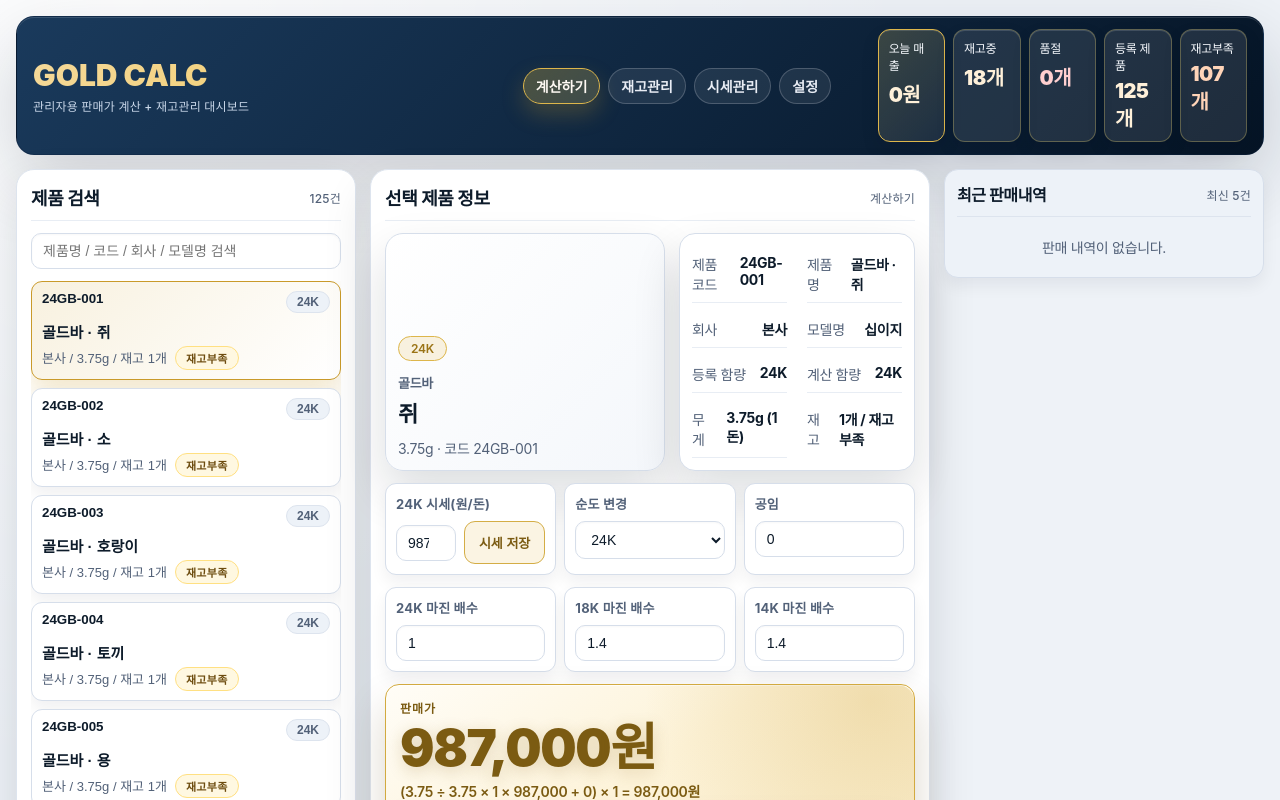
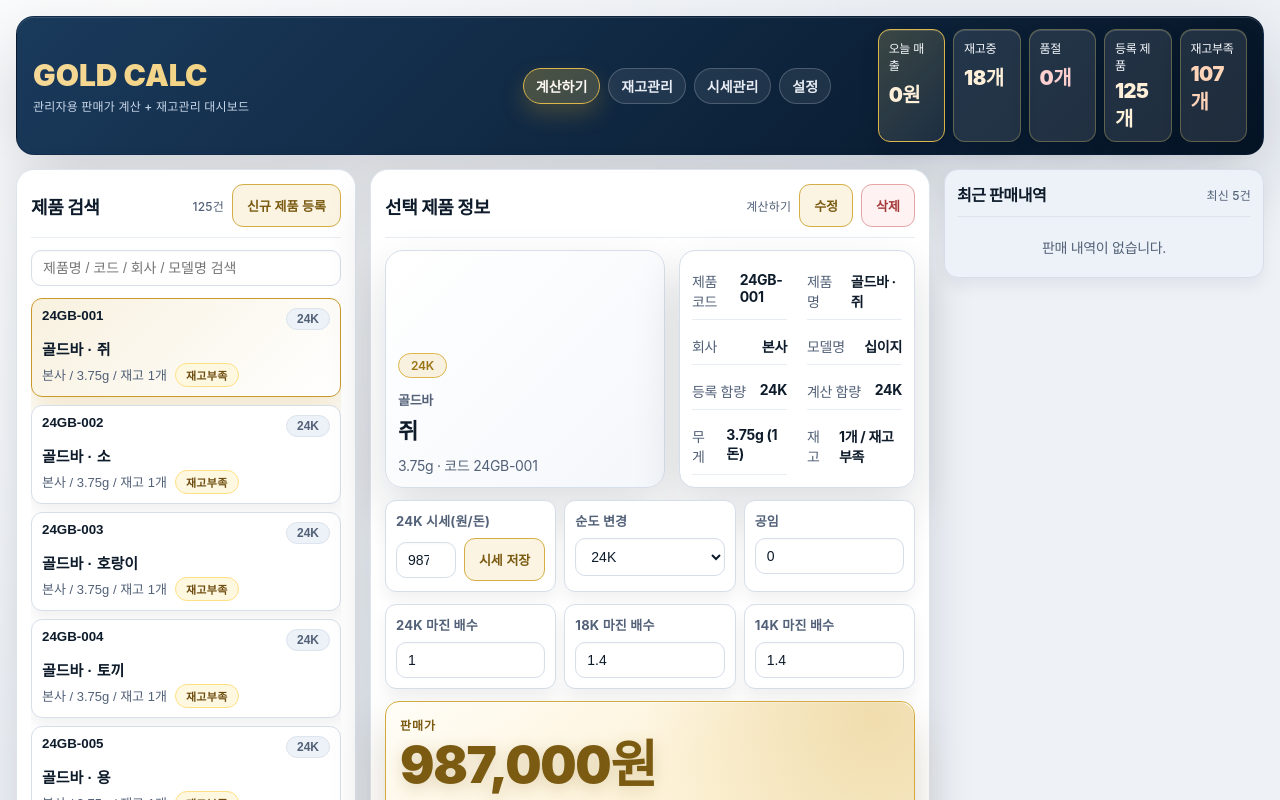
Before and after one commit to rltn33/gold-calc, a React (Vite) app: page / in a window 1280 px wide. Shown: the top 800 px of the page. Built offline with nearby package versions, Linux system fonts and the light colour scheme.

Commit message:
상품 관리 등록/수정/삭제 모달 및 로컬저장 기능 추가

```diff
--- a/src/App.css
+++ b/src/App.css
@@ -642,6 +642,46 @@ body {
   background: linear-gradient(135deg, var(--gold-light), var(--gold-300));
   box-shadow: 0 8px 16px rgba(8, 20, 36, 0.06);
 }
+.danger-button {
+  border-color: #e3a5a5;
+  background: #fff2f2;
+  color: #a53a3a;
+}
+
+.head-actions {
+  display: flex;
+  align-items: center;
+  gap: 8px;
+  flex-wrap: wrap;
+  justify-content: flex-end;
+}
+
+.modal-backdrop {
+  position: fixed;
+  inset: 0;
+  background: rgba(10, 31, 58, 0.42);
+  display: flex;
+  align-items: center;
+  justify-content: center;
+  padding: 14px;
+  z-index: 30;
+}
+
+.modal-card {
+  width: min(760px, 100%);
+  background: var(--bg-surface);
+  border: 1px solid var(--border);
+  border-radius: 18px;
+  padding: 14px;
+  box-shadow: var(--shadow-xl);
+}
+
+.modal-form-grid {
+  display: grid;
+  grid-template-columns: repeat(2, minmax(0, 1fr));
+  gap: 8px;
+  margin-bottom: 12px;
+}
 
 .margin-grid {
   margin-top: 12px;
@@ -773,7 +813,8 @@ thead th {
 
   .calc-grid,
   .info-grid,
-  .margin-grid {
+  .margin-grid,
+  .modal-form-grid {
     grid-template-columns: 1fr;
   }
 
--- a/src/App.jsx
+++ b/src/App.jsx
@@ -1767,6 +1767,19 @@ const DEFAULT_MARGIN_BY_PURITY = {
 };
 
 const MENU_ITEMS = ["계산하기", "재고관리", "시세관리", "설정"];
+const EMPTY_PRODUCT_FORM = {
+  code: "",
+  purity: "24K",
+  type: "",
+  name: "",
+  weight: "",
+  don: "",
+  qty: 1,
+  company: "",
+  model: "",
+  labor: 0,
+  status: "재고중",
+};
 
 function money(value) {
   return Number(value || 0).toLocaleString("ko-KR");
@@ -1830,6 +1843,9 @@ export default function App() {
   const [laborOverride, setLaborOverride] = useState(0);
   const [purityOverride, setPurityOverride] = useState(INVENTORY[0]?.purity || "24K");
   const [activeMenu, setActiveMenu] = useState(MENU_ITEMS[0]);
+  const [isModalOpen, setIsModalOpen] = useState(false);
+  const [modalMode, setModalMode] = useState("create");
+  const [productForm, setProductForm] = useState(EMPTY_PRODUCT_FORM);
   const [marginByPurity, setMarginByPurity] = useState(() => {
     const saved = localStorage.getItem("gold-calc-margin-by-purity-v1");
     if (!saved) return DEFAULT_MARGIN_BY_PURITY;
@@ -1907,6 +1923,71 @@ export default function App() {
     setLaborOverride(item.labor || 0);
   };
 
+  const openCreateModal = () => {
+    setModalMode("create");
+    setProductForm(EMPTY_PRODUCT_FORM);
+    setIsModalOpen(true);
+  };
+
+  const openEditModal = () => {
+    if (!selected) return;
+    setModalMode("edit");
+    setProductForm({
+      code: selected.code || "",
+      purity: selected.purity || "24K",
+      type: selected.type || "",
+      name: selected.name || "",
+      weight: selected.weight || "",
+      don: selected.don || "",
+      qty: selected.qty || 0,
+      company: selected.company || "",
+      model: selected.model || "",
+      labor: selected.labor || 0,
+      status: selected.status || stockState(selected.qty),
+    });
+    setIsModalOpen(true);
+  };
+
+  const updateProductForm = (key, value) => setProductForm((prev) => ({ ...prev, [key]: value }));
+
+  const saveProduct = () => {
+    if (!productForm.code.trim() || !productForm.name.trim() || !productForm.type.trim()) return;
+    const weight = Number(productForm.weight || 0);
+    const don = Number(productForm.don || 0);
+    const qty = Math.max(0, Number(productForm.qty || 0));
+    const labor = Number(productForm.labor || 0);
+    const normalized = {
+      code: productForm.code.trim(),
+      purity: productForm.purity || "24K",
+      type: productForm.type.trim(),
+      name: productForm.name.trim(),
+      weight,
+      don,
+      qty,
+      company: productForm.company.trim(),
+      model: productForm.model.trim(),
+      labor,
+      status: qty <= 0 ? "품절" : "재고중",
+      date: modalMode === "create" ? new Date().toISOString().slice(0, 10) : selected.date,
+    };
+
+    if (modalMode === "create") {
+      setInventory((prev) => [normalized, ...prev]);
+      setSelectedCode(normalized.code);
+    } else {
+      setInventory((prev) => prev.map((item) => (item.code === selected.code ? normalized : item)));
+      setSelectedCode(normalized.code);
+    }
+    setIsModalOpen(false);
+  };
+
+  const deleteSelectedProduct = () => {
+    if (!selected) return;
+    const nextInventory = inventory.filter((item) => item.code !== selected.code);
+    setInventory(nextInventory);
+    if (nextInventory.length > 0) setSelectedCode(nextInventory[0].code);
+  };
+
   const adjustInventoryQty = (code, delta) => {
     setInventory((prev) =>
       prev.map((item) => {
@@ -1978,6 +2059,7 @@ export default function App() {
   const recentMarketSnapshots = marketSnapshots.slice(0, 10);
 
   return (
+    <>
     <div className="dashboard-page">
       <header className="topbar">
         <div className="brand-wrap">
@@ -2024,7 +2106,10 @@ export default function App() {
         <aside className="search-panel">
           <div className="panel-head">
             <h2>제품 검색</h2>
-            <span>{filtered.length}건</span>
+            <div className="head-actions">
+              <span>{filtered.length}건</span>
+              <button type="button" className="sub-button" onClick={openCreateModal}>신규 제품 등록</button>
+            </div>
           </div>
           <input
             className="field"
@@ -2059,7 +2144,11 @@ export default function App() {
         <section className="product-panel">
           <div className="panel-head">
             <h2>선택 제품 정보</h2>
-            <span>{activeMenu}</span>
+            <div className="head-actions">
+              <span>{activeMenu}</span>
+              <button type="button" className="sub-button" onClick={openEditModal}>수정</button>
+              <button type="button" className="sub-button danger-button" onClick={deleteSelectedProduct}>삭제</button>
+            </div>
           </div>
 
           <div className="product-overview">
@@ -2295,6 +2384,35 @@ export default function App() {
         </div>
       </section>
     </div>
+    {isModalOpen && (
+      <div className="modal-backdrop" onClick={() => setIsModalOpen(false)}>
+        <div className="modal-card" onClick={(e) => e.stopPropagation()}>
+          <div className="panel-head">
+            <h2>{modalMode === "create" ? "신규 제품 등록" : "선택 상품 수정"}</h2>
+            <button type="button" className="sub-button" onClick={() => setIsModalOpen(false)}>닫기</button>
+          </div>
+          <div className="modal-form-grid">
+            <input className="field" placeholder="제품코드" value={productForm.code} onChange={(e) => updateProductForm("code", e.target.value)} />
+            <select className="field" value={productForm.purity} onChange={(e) => updateProductForm("purity", e.target.value)}>
+              <option value="24K">24K</option><option value="18K">18K</option><option value="14K">14K</option>
+            </select>
+            <input className="field" placeholder="종류" value={productForm.type} onChange={(e) => updateProductForm("type", e.target.value)} />
+            <input className="field" placeholder="제품명" value={productForm.name} onChange={(e) => updateProductForm("name", e.target.value)} />
+            <input className="field" type="number" placeholder="무게(g)" value={productForm.weight} onChange={(e) => updateProductForm("weight", e.target.value)} />
+            <input className="field" type="number" step="0.001" placeholder="중량(돈)" value={productForm.don} onChange={(e) => updateProductForm("don", e.target.value)} />
+            <input className="field" type="number" placeholder="수량" value={productForm.qty} onChange={(e) => updateProductForm("qty", e.target.value)} />
+            <input className="field" placeholder="회사" value={productForm.company} onChange={(e) => updateProductForm("company", e.target.value)} />
+            <input className="field" placeholder="모델명" value={productForm.model} onChange={(e) => updateProductForm("model", e.target.value)} />
+            <input className="field" type="number" placeholder="공임" value={productForm.labor} onChange={(e) => updateProductForm("labor", e.target.value)} />
+            <select className="field" value={productForm.status} onChange={(e) => updateProductForm("status", e.target.value)}>
+              <option value="재고중">재고중</option><option value="재고부족">재고부족</option><option value="품절">품절</option>
+            </select>
+          </div>
+          <button type="button" className="sale-button" onClick={saveProduct}>{modalMode === "create" ? "등록 완료" : "수정 완료"}</button>
+        </div>
+      </div>
+    )}
+    </>
   );
 }
 
```
